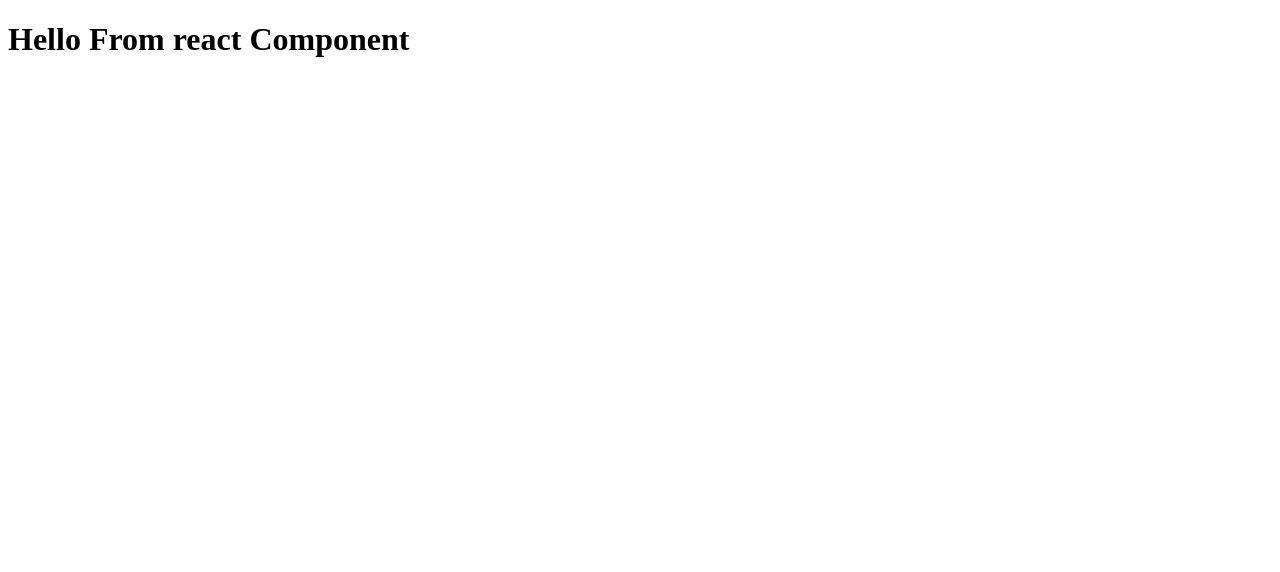
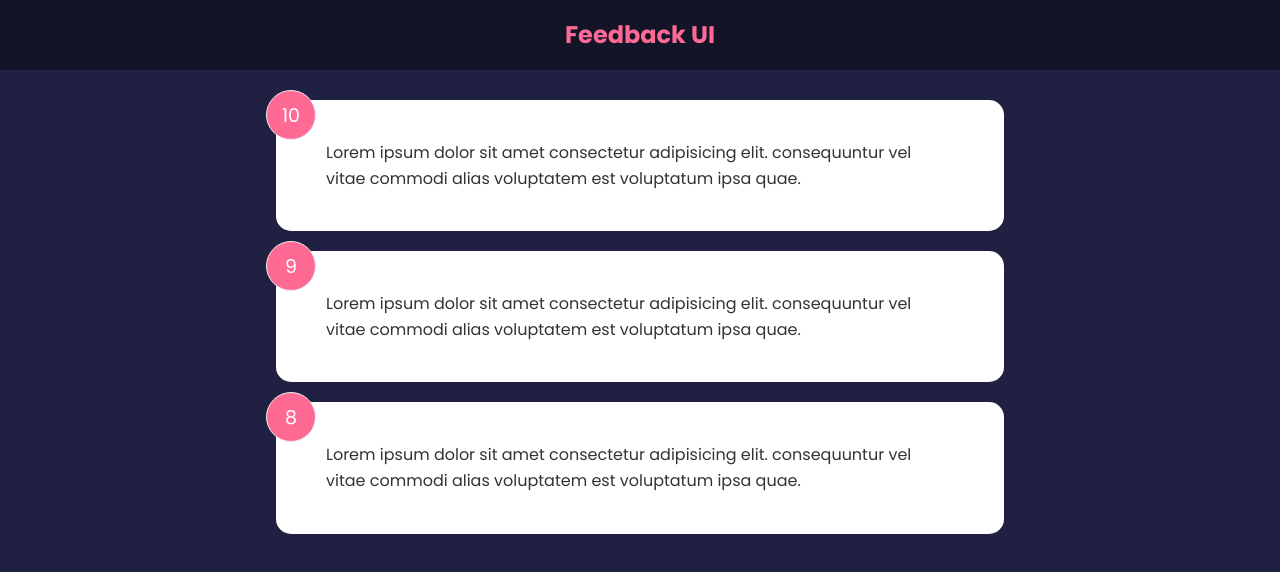
Before and after one commit to realsulty/Feedback-App, a React (Create React App) app: page / in a window 1280 px wide. Shown: the top 572 px of the page. Built offline with nearby package versions, Linux system fonts and the light colour scheme.

Commit message:
new components

```diff
--- a/src/App.js
+++ b/src/App.js
@@ -1,7 +1,22 @@
+import { useState } from "react"
+import Header from "./components/Header"
+import FeedbackList from "./components/FeedbackList"
+import FeedbackData from "./Data/FeedbackData"
+
 function App(){
+const [feedback, setFeedback] = useState
+(FeedbackData)
 
-  return <h1> Hello From react Component</h1>
+  return ( // in the app component you can only insert two or more html elem
+  // when u wrap them around either a Div elem or two angle brackets <> OR div
+        <>
+        <Header />
+        <div className="container" >
+        <FeedbackList feedback={feedback}/>
+            </div>
+            </>
+        )
 
-}
+        }
 
 export default App
--- /dev/null
+++ b/src/Data/FeedbackData.js
@@ -0,0 +1,19 @@
+const FeedbackData = [
+    {
+      id: 1,
+      rating: 10,
+      text: 'Lorem ipsum dolor sit amet consectetur adipisicing elit. consequuntur vel vitae commodi alias voluptatem est voluptatum ipsa quae.',
+    },
+    {
+      id: 2,
+      rating: 9,
+      text: 'Lorem ipsum dolor sit amet consectetur adipisicing elit. consequuntur vel vitae commodi alias voluptatem est voluptatum ipsa quae.',
+    },
+    {
+      id: 3,
+      rating: 8,
+      text: 'Lorem ipsum dolor sit amet consectetur adipisicing elit. consequuntur vel vitae commodi alias voluptatem est voluptatum ipsa quae.',
+    },
+  ]
+
+  export default FeedbackData
--- /dev/null
+++ b/src/components/FeedbackItem.jsx
@@ -0,0 +1,17 @@
+// import { useState } from "react"
+
+function FeedbackItem({item}) {
+// const [rating, setRating] = useState(7)
+// const [text, setText] = useState('This is an Example fo items')
+
+  return (
+    <div className="card">
+      <div className="num-display">{item.rating}</div>
+      <div className="text-display">{item.text}
+      </div>
+
+    </div>
+  )
+}
+
+export default FeedbackItem
--- /dev/null
+++ b/src/components/FeedbackList.jsx
@@ -0,0 +1,18 @@
+import FeedbackItem from "./FeedbackItem"
+
+function FeedbackList({feedback}) {
+  if(!feedback || feedback.length === 0){
+    return <p>No Feedback yet</p>
+  }
+
+    return (
+    <div className="feedback-list">
+        {feedback.map((item) => (
+            <FeedbackItem key={item.id} item={item}/>
+        ))}
+
+        </div>
+  )
+}
+
+export default FeedbackList
--- /dev/null
+++ b/src/components/Header.jsx
@@ -0,0 +1,24 @@
+
+function Header({text, bgColor, textColor}) {
+    const headerStyles= { // Basic inline you can use style libraries suc ass
+        // Shakra UI, Material UI
+        backgroundColor: bgColor,
+        color: textColor,
+    }
+  return (
+    <header style={headerStyles}>
+<div className="container">
+    <h2>{text}</h2>
+</div>
+        </header>
+  )
+}
+
+Header.defaultProps ={
+text: 'Feedback UI',
+bgColor : 'rgba(0,0,0,0.4)',
+textColor: '#ff6a95'
+
+}
+
+export default Header
--- a/src/index.css
+++ b/src/index.css
@@ -0,0 +1,230 @@
+@import url('https://fonts.googleapis.com/css2?family=Poppins:wght@400;600;700&display=swap');
+
+* {
+  box-sizing: border-box;
+  margin: 0;
+  padding: 0;
+}
+
+body {
+  font-family: 'Poppins', sans-serif;
+  background-color: #202142;
+  color: #fff;
+  line-height: 1.6;
+}
+
+ul {
+  list-style: none;
+}
+
+.container {
+  max-width: 768px;
+  margin: auto;
+  padding: 0 20px;
+}
+
+header {
+  height: 70px;
+  width: 100%;
+  display: flex;
+  justify-content: space-between;
+  align-items: center;
+  margin-bottom: 30px;
+}
+
+.card {
+  background-color: #fff;
+  color: #333;
+  border-radius: 15px;
+  padding: 40px 50px;
+  margin: 20px 0;
+  position: relative;
+}
+
+.card.reverse {
+  background-color: rgba(0, 0, 0, 0.4);
+  color: #fff;
+}
+
+.card h2 {
+  font-size: 22px;
+  font-weight: 600;
+  text-align: center;
+}
+
+.rating {
+  display: flex;
+  align-items: center;
+  justify-content: space-around;
+  margin: 30px 0 40px;
+}
+
+.rating li,
+.num-display {
+  position: relative;
+  background: #f4f4f4;
+  width: 50px;
+  height: 50px;
+  padding: 10px;
+  text-align: center;
+  border-radius: 50%;
+  font-size: 19px;
+  border: 1px #eee solid;
+  transition: 0.3s;
+}
+
+.rating li label {
+  position: absolute;
+  top: 50%;
+  left: 50%;
+  width: 50px;
+  height: 50px;
+  padding: 10px;
+  border-radius: 50%;
+  transform: translate(-50%, -50%);
+  cursor: pointer;
+}
+
+.rating li:hover,
+.num-display {
+  background: #ff6a95;
+  color: #fff;
+}
+
+[type='radio'] {
+  opacity: 0;
+}
+
+[type='radio']:checked ~ label {
+  background: #ff6a95;
+  color: #fff;
+}
+
+.input-group {
+  display: flex;
+  flex-direction: row;
+  border: 1px solid #ccc;
+  padding: 8px 10px;
+  border-radius: 8px;
+}
+
+input {
+  flex-grow: 2;
+  border: none;
+  font-size: 16px;
+}
+
+input:focus {
+  outline: none;
+}
+
+.feedback-stats {
+  color: #fff;
+  display: flex;
+  justify-content: space-between;
+  align-items: center;
+}
+
+.num-display {
+  position: absolute;
+  top: -10px;
+  left: -10px;
+}
+
+.close,
+.edit {
+  position: absolute;
+  top: 10px;
+  right: 20px;
+  cursor: pointer;
+  background: none;
+  border: none;
+}
+
+.edit {
+  right: 40px;
+}
+
+.btn {
+  color: #fff;
+  border: 0;
+  border-radius: 8px;
+  color: #fff;
+  width: 100px;
+  height: 40px;
+  cursor: pointer;
+}
+
+.btn-primary {
+  background-color: #202142;
+}
+
+.btn-secondary {
+  background: #ff6a95;
+}
+
+.btn:hover {
+  transform: scale(0.98);
+  opacity: 0.9;
+}
+
+.btn:disabled {
+  background-color: #cccccc;
+  color: #333;
+  cursor: auto;
+}
+
+.btn:disabled:hover {
+  transform: scale(1);
+  opacity: 1;
+}
+
+.message {
+  padding-top: 10px;
+  text-align: center;
+  color: rebeccapurple;
+}
+
+/* FIX: Remove position: absolute to keep about icon at the bottom of the
+ * document */
+.about-link {
+  display: flex;
+  justify-content: flex-end;
+}
+
+/* FIX: Remove position: absolute to keep about icon at the bottom of the
+ * document */
+.about-link a {
+  color: #fff;
+  cursor: pointer;
+}
+
+.about-link a:hover {
+  color: #ff6a95;
+}
+
+.about h1 {
+  margin-bottom: 20px;
+}
+
+.about p {
+  margin: 10px 0;
+}
+
+@media (max-width: 600px) {
+  .rating li {
+    margin: 10px 3px;
+  }
+
+  .rating {
+    display: flex;
+    align-items: center;
+    justify-content: center;
+    flex-wrap: wrap;
+    margin: 30px 0 40px;
+  }
+
+  .input-group input {
+    width: 80%;
+  }
+}
```
